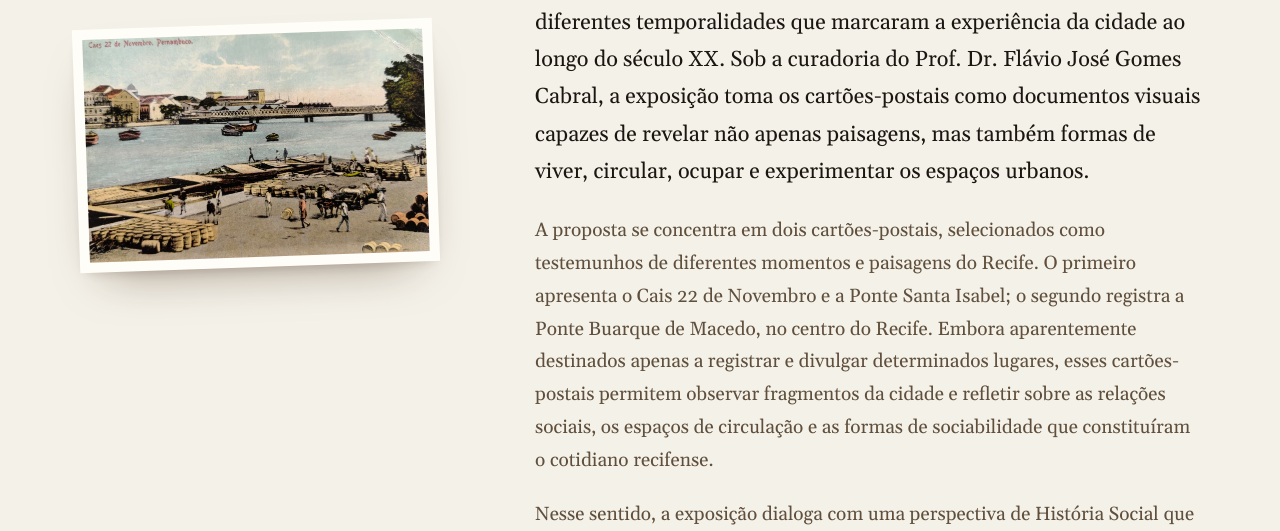
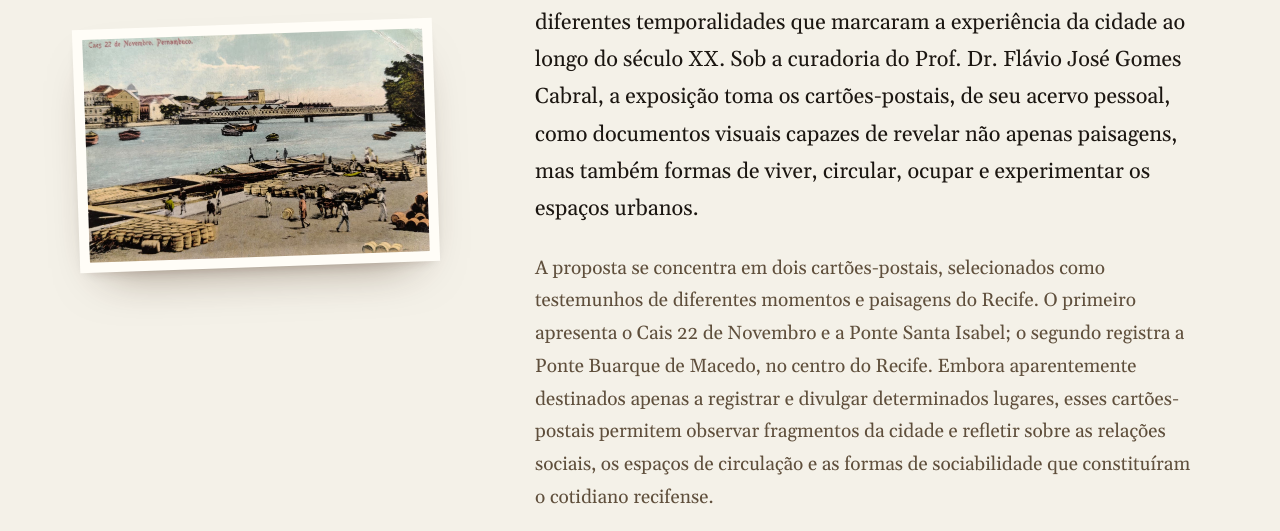
Before and after one commit to Joaoadiaas/cartofilia-dos-afetos, a plain HTML site: page index.html in a window 1280 px wide. Shown: the part 1449-1980 px from the top of the page. Drawn offline with Linux system fonts and the light colour scheme.

Commit message:
Texto: cartões-postais de seu acervo pessoal

```diff
--- a/index.html
+++ b/index.html
@@ -108,7 +108,7 @@
         </div>
       </aside>
       <div class="leitura">
-        <p class="abertura reveal">A exposição visual “Cartofilia dos Afetos: Histórias de Si e do Recife em Cartões-Postais” propõe uma leitura da cidade do Recife a partir da perspectiva da História Social, buscando compreender os dinamismos sociais, as transformações urbanas e as diferentes temporalidades que marcaram a experiência da cidade ao longo do século XX. Sob a curadoria do Prof. Dr. Flávio José Gomes Cabral, a exposição toma os cartões-postais como documentos visuais capazes de revelar não apenas paisagens, mas também formas de viver, circular, ocupar e experimentar os espaços urbanos.</p>
+        <p class="abertura reveal">A exposição visual “Cartofilia dos Afetos: Histórias de Si e do Recife em Cartões-Postais” propõe uma leitura da cidade do Recife a partir da perspectiva da História Social, buscando compreender os dinamismos sociais, as transformações urbanas e as diferentes temporalidades que marcaram a experiência da cidade ao longo do século XX. Sob a curadoria do Prof. Dr. Flávio José Gomes Cabral, a exposição toma os cartões-postais, de seu acervo pessoal, como documentos visuais capazes de revelar não apenas paisagens, mas também formas de viver, circular, ocupar e experimentar os espaços urbanos.</p>
         <p class="reveal">A proposta se concentra em dois cartões-postais, selecionados como testemunhos de diferentes momentos e paisagens do Recife. O primeiro apresenta o Cais 22 de Novembro e a Ponte Santa Isabel; o segundo registra a Ponte Buarque de Macedo, no centro do Recife. Embora aparentemente destinados apenas a registrar e divulgar determinados lugares, esses cartões-postais permitem observar fragmentos da cidade e refletir sobre as relações sociais, os espaços de circulação e as formas de sociabilidade que constituíram o cotidiano recifense.</p>
         <p class="reveal">Nesse sentido, a exposição dialoga com uma perspectiva de História Social que privilegia o cotidiano como uma importante chave de leitura do passado. Em diálogo com a produção de Mary Del Priore, interessa-nos perceber a História para além dos grandes acontecimentos, voltando o olhar para os modos de viver, os costumes, as relações familiares, as práticas de sociabilidade, os deslocamentos e as experiências de homens, mulheres e crianças. A cidade, assim, deixa de ser apenas cenário e passa a ser compreendida como espaço vivido, marcado por memórias, afetos, encontros e transformações. Os cartões-postais assumem, portanto, uma dupla condição: são, ao mesmo tempo, registros de uma paisagem urbana e objetos carregados de memória e afetividade. Cada imagem guarda uma determinada maneira de olhar para o Recife e, ao ser revisitada no presente, possibilita estabelecer diálogos entre aquilo que permaneceu, aquilo que se transformou e aquilo que desapareceu da paisagem urbana.</p>
         <div class="painel reveal">
```
